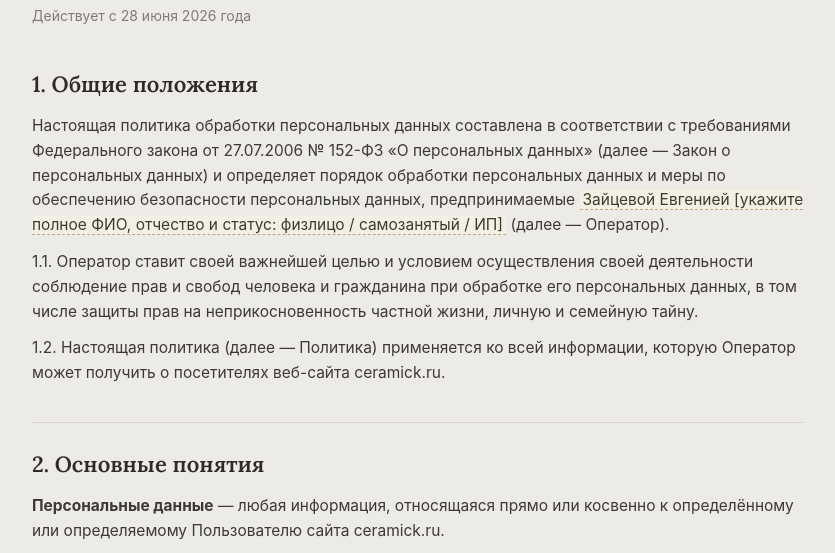
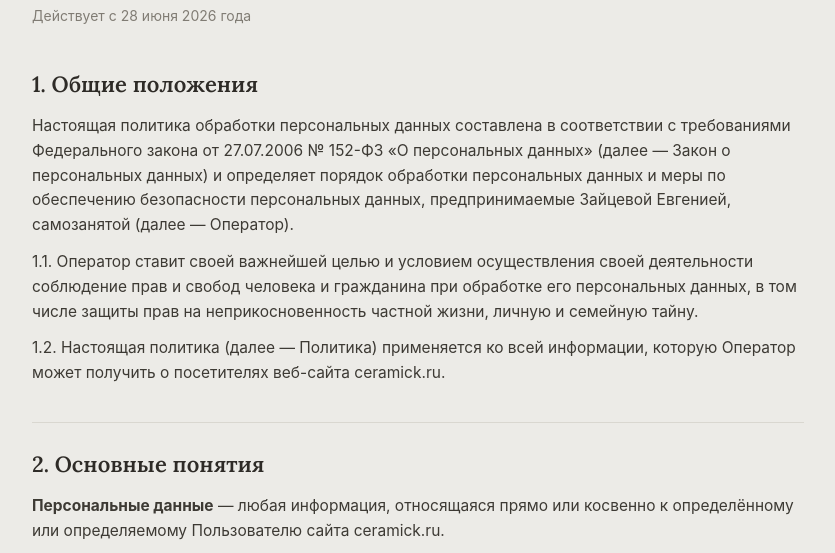
Before and after one commit to procreative379-ai/zaiceva-ceramics, a plain HTML site: page privacy.html in a window 1280 px wide. Shown: the part 226-779 px from the top of the page, without its empty margins (222-1057 px from the left). Drawn offline with Linux system fonts and the light colour scheme.

Commit message:
Add files via upload

```diff
--- a/privacy.html
+++ b/privacy.html
@@ -71,7 +71,7 @@
   <p class="updated">Действует с 28 июня 2026 года</p>
 
   <h2>1. Общие положения</h2>
-  <p>Настоящая политика обработки персональных данных составлена в соответствии с требованиями Федерального закона от 27.07.2006 № 152-ФЗ «О персональных данных» (далее — Закон о персональных данных) и определяет порядок обработки персональных данных и меры по обеспечению безопасности персональных данных, предпринимаемые <span class="fill">Зайцевой Евгенией [укажите полное ФИО, отчество и статус: физлицо / самозанятый / ИП]</span> (далее — Оператор).</p>
+  <p>Настоящая политика обработки персональных данных составлена в соответствии с требованиями Федерального закона от 27.07.2006 № 152-ФЗ «О персональных данных» (далее — Закон о персональных данных) и определяет порядок обработки персональных данных и меры по обеспечению безопасности персональных данных, предпринимаемые Зайцевой Евгенией, самозанятой (далее — Оператор).</p>
   <p>1.1. Оператор ставит своей важнейшей целью и условием осуществления своей деятельности соблюдение прав и свобод человека и гражданина при обработке его персональных данных, в том числе защиты прав на неприкосновенность частной жизни, личную и семейную тайну.</p>
   <p>1.2. Настоящая политика (далее — Политика) применяется ко всей информации, которую Оператор может получить о посетителях веб-сайта ceramick.ru.</p>
 
```
